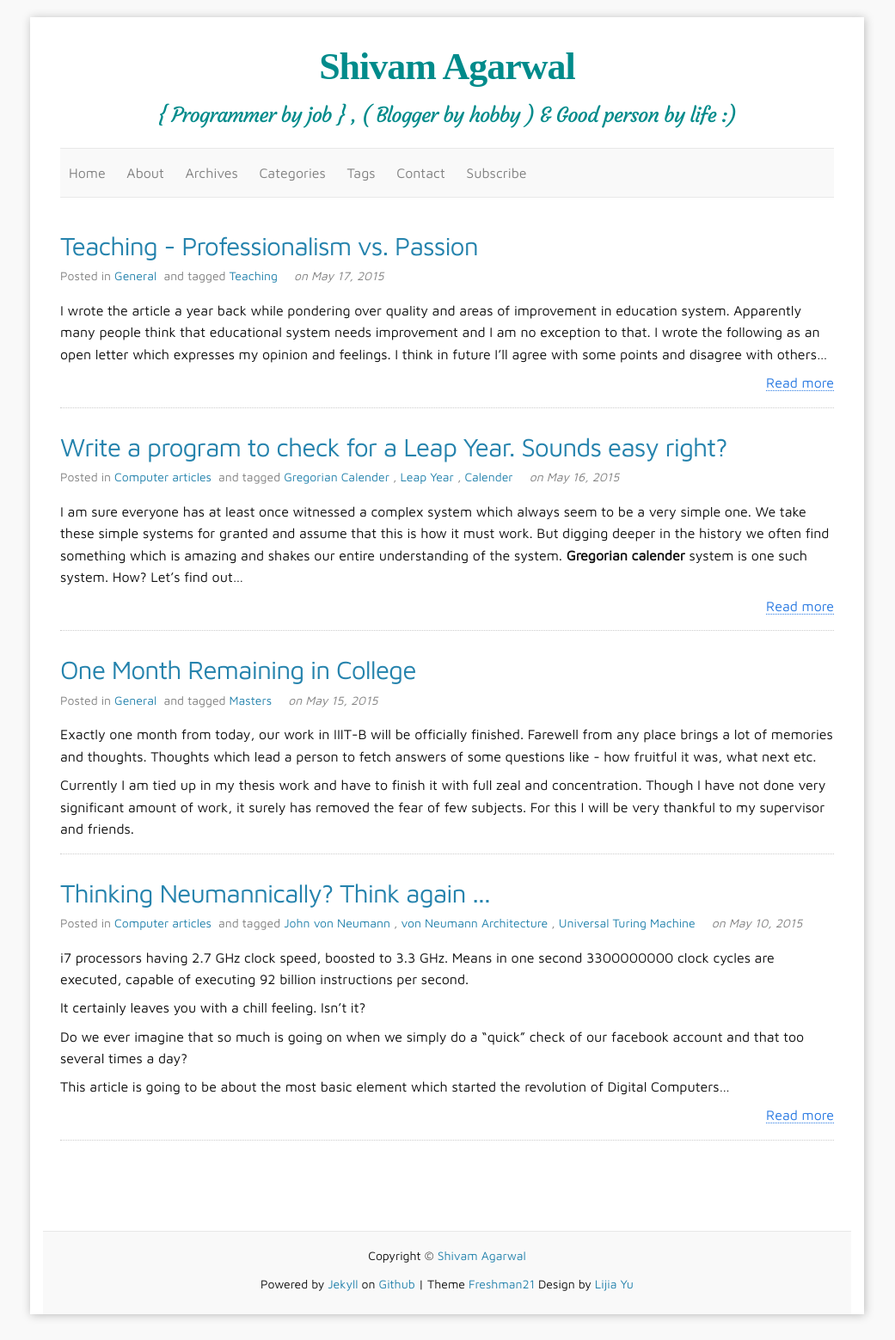
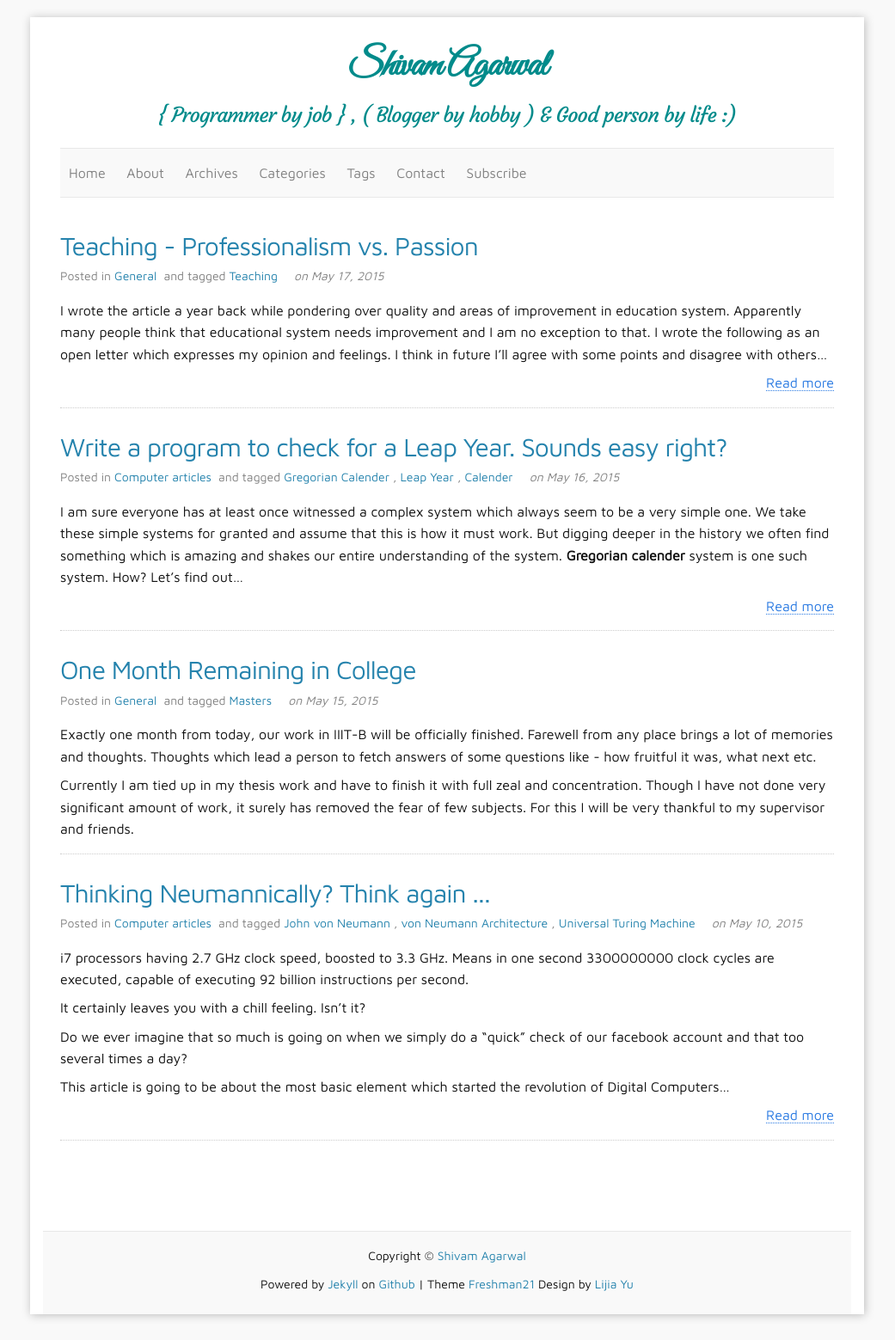
Before and after one commit to shivam-agarwal/shivam-agarwal.github.io, a Jekyll site: the page built from index.html, in a window 1280 px wide. Shown: the whole page at 86% size, without its empty margins (120-1161 px from the left). Built offline with Jekyll 4.4.1, drawn with Linux system fonts in a browser that asks for light colours; the list of posts is cut into pages by our own code.

Commit message:
bug removed

```diff
--- a/_config.yml
+++ b/_config.yml
@@ -6,7 +6,7 @@
 description: "" # You can edit this line in _config.yml. It will appear in your document head meta and in your feed.xml site description
 keywords: "Website, Blog, Shivam Agarwal"
 baseurl: "" # the subpath of your site, e.g. /blog
-url: http://www/shivam-agarwal.github.io # the base hostname & protocol for your site
+url: http://www.shivam-agarwal.github.io # the base hostname & protocol for your site
 locale: en_US
 
 ### Personal info and site tools info:
--- a/_includes/head.html
+++ b/_includes/head.html
@@ -24,7 +24,7 @@
 <link rel="canonical" href="{{ page.url | replace:'index.html','' |  prepend: site.url }}">
 <link rel="alternate" type="application/atom+xml" title="{{ site.title }}" href="{{ "/feed.xml" | prepend: site.url }}" />
 
-<link href='http://fonts.googleapis.com/css?family=Courgette' rel='stylesheet' type='text/css'>
+<link href='http://fonts.googleapis.com/css?family=Great+Vibes|Courgette' rel='stylesheet' type='text/css'>
 
 <script src="http://cdn.mathjax.org/mathjax/latest/MathJax.js?config=TeX-AMS-MML_HTMLorMML"></script>
 
```
Also changed, not shown: 11 other files.
